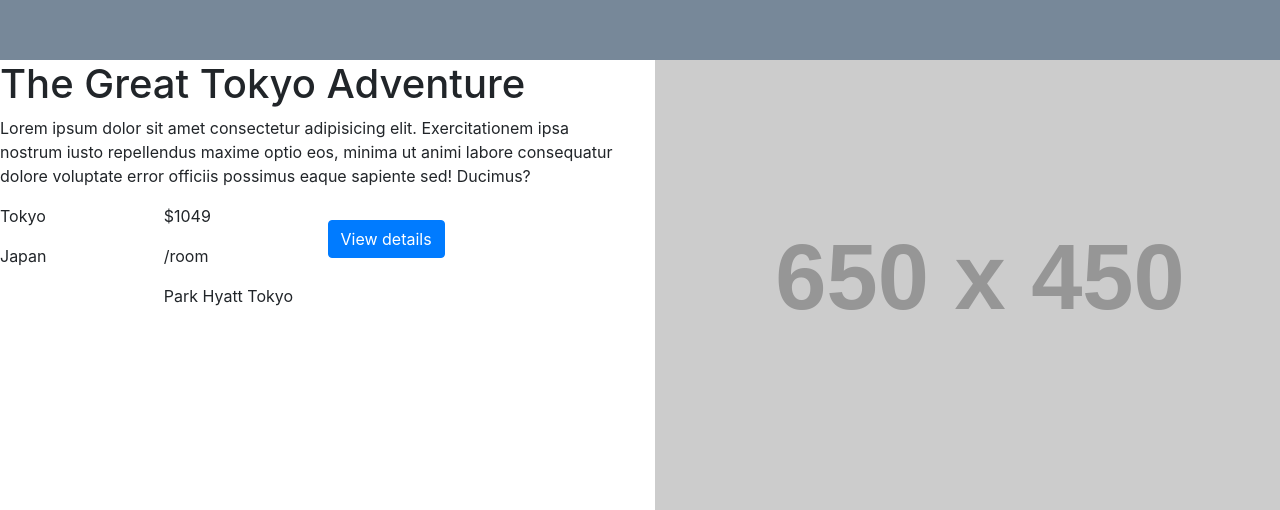
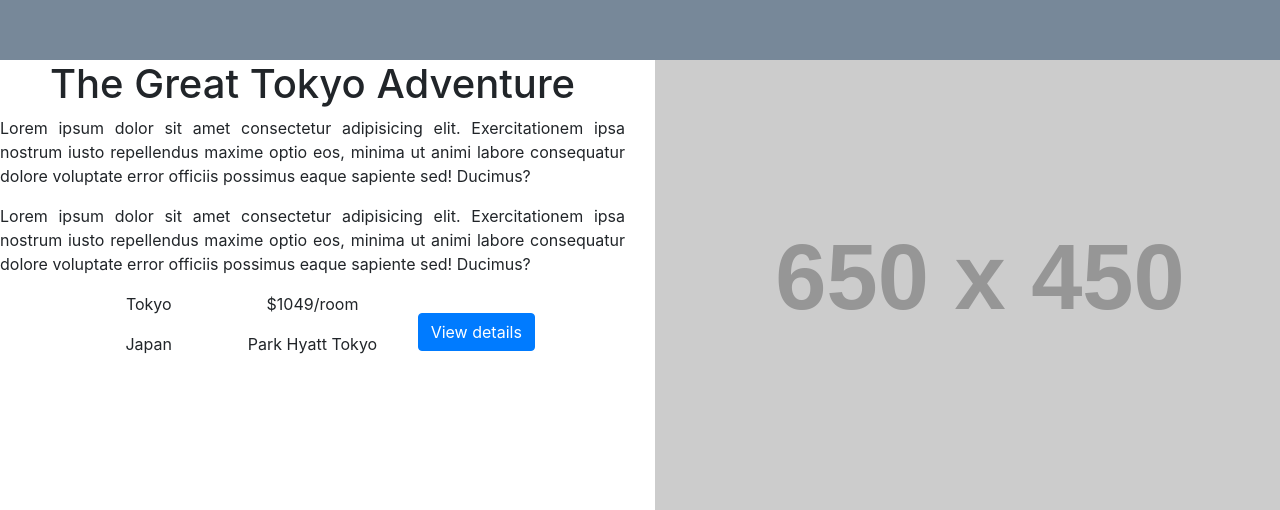
Before and after one commit to jp0123/luxury_escapes, a plain HTML site: page index.html in a window 1280 px wide. Shown: the part 1140-1650 px from the top of the page. Drawn offline with nearby package versions, Linux system fonts and the light colour scheme; placeholder pictures from the web are drawn by us.

Commit message:
Update VP section

```diff
--- a/css/app.css
+++ b/css/app.css
@@ -34,6 +34,13 @@
 .vp-section {
     display:flex;
     align-items: center;
+    justify-content: center;
+    text-align: center;
+}
+
+.vp-description {
+    text-align: justify;
+    text-justify: inter-word;
 }
 
 .vp-content {
@@ -41,3 +48,9 @@
     justify-content: center;
     align-items: middle;
 }
+
+.vp-price {
+    display: flex;
+    align-items: center;
+    justify-content: center;
+}
--- a/index.html
+++ b/index.html
@@ -31,26 +31,29 @@
         <div class="row test">
             <div class="col-md-6">
                 <div class="row vp-section">
-                    <div class="col-md-12">
+                    <div class="col-md-12 test">
                         <h1>The Great Tokyo Adventure</h1>
-                        <p>Lorem ipsum dolor sit amet consectetur adipisicing elit. Exercitationem ipsa nostrum iusto repellendus maxime optio eos, minima ut animi labore consequatur dolore voluptate error officiis possimus eaque sapiente sed! Ducimus?</p>
+                        <p class="vp-description">Lorem ipsum dolor sit amet consectetur adipisicing elit. Exercitationem ipsa nostrum iusto repellendus maxime optio eos, minima ut animi labore consequatur dolore voluptate error officiis possimus eaque sapiente sed! Ducimus?</p>
+
+                        <p class="vp-description">Lorem ipsum dolor sit amet consectetur adipisicing elit. Exercitationem ipsa nostrum iusto repellendus maxime optio eos, minima ut animi labore consequatur dolore voluptate error officiis possimus eaque sapiente sed! Ducimus?</p>
                     </div>
                 </div>
 
-                <div class="row">
+                <div class="row vp-section">
                     <div class="col-md-3">
                         <p>Tokyo</p>
                         <p>Japan</p>
                     </div>
                     <div class="col-md-3">
-                        <p>$1049</p>
-                        <p>/room</p>
+                        <div class="vp-price">
+                            <p>$1049</p>
+                            <p>/room</p>
+                        </div>
                         <p>Park Hyatt Tokyo</p>
                     </div>
                     <div class="col-md-3">
-                        <a href="#" class="btn btn-primary more-button text-center" id="destination-button">View details</a>
+                        <a href="#" class="btn btn-primary more-button text-center" id="vp-button">View details</a>
                     </div>
-
                 </div>
             </div>
 
@@ -61,6 +64,5 @@
     </div>
 
 
-
 </body>
 </html>
```
